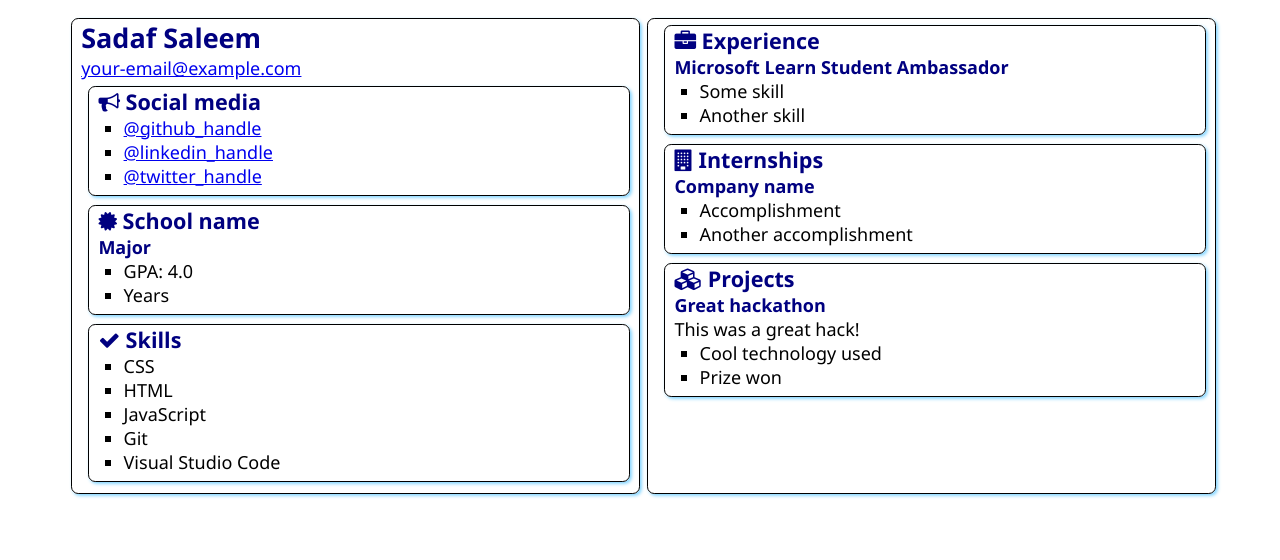
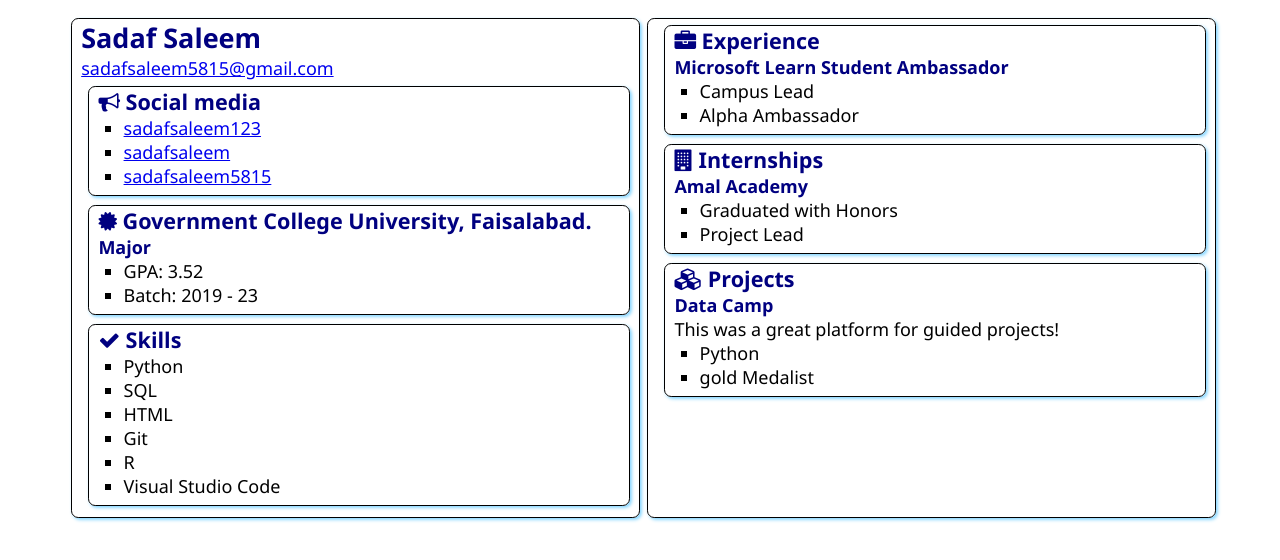
Before and after one commit to sadafsaleem123/SATechnicalOnboarding, a plain HTML site: page src/index.html in a window 1280 px wide. Drawn offline with Linux system fonts and the light colour scheme.

Commit message:
Update index with links

```diff
--- a/src/index.html
+++ b/src/index.html
@@ -13,7 +13,7 @@
     <main>
         <article class="box">
             <h1>Sadaf Saleem</h1>
-            <div><a href="mailto:your.email@example.com">your-email@example.com</a></div>
+            <div><a href="mailto:sadafsaleem5815@gmail.com">sadafsaleem5815@gmail.com</a></div>
 
             <section class="box">
                 <h2>
@@ -21,9 +21,9 @@
                     Social media
                 </h2>
                 <ul>
-                    <li><a href="https://github.com/<handle>">@github_handle</a></li>
-                    <li><a href="https://linkedin.com/in/<handle>">@linkedin_handle</a></li>
-                    <li><a href="https://twitter.com/<handle>">@twitter_handle</a></li>
+                    <li><a href="https://github.com/sadafsaleem123">sadafsaleem123</a></li>
+                    <li><a href="https://linkedin.com/in/sadafsaleem">sadafsaleem</a></li>
+                    <li><a href="https://twitter.com/sadafsaleem5815">sadafsaleem5815</a></li>
                 </ul>
             </section>
 
@@ -31,12 +31,12 @@
                 <div class="education">
                     <h2>
                         <i class="fa fa-certificate" aria-hidden="true"></i>
-                        School name
+                        Government College University, Faisalabad.
                     </h2>
                     <h3>Major</h3>
                     <ul>
-                        <li>GPA: 4.0</li>
-                        <li>Years</li>
+                        <li>GPA: 3.52 </li>
+                        <li>Batch: 2019 - 23</li>
                     </ul>
                 </div>
             </section>
@@ -47,10 +47,11 @@
                     Skills
                 </h2>
                 <ul>
-                    <li>CSS</li>
+                    <li>Python</li>
+                    <li>SQL</li>
                     <li>HTML</li>
-                    <li>JavaScript</li>
                     <li>Git</li>
+                    <li>R</li>
                     <li>Visual Studio Code</li>
                 </ul>
             </section>
@@ -63,8 +64,8 @@
                 </h2>
                 <h3>Microsoft Learn Student Ambassador</h3>
                 <ul>
-                    <li>Some skill</li>
-                    <li>Another skill</li>
+                    <li>Campus Lead</li>
+                    <li>Alpha Ambassador</li>
                 </ul>
             </section>
             <section class="box">
@@ -73,10 +74,10 @@
                     Internships
                 </h2>
 
-                <h3>Company name</h3>
+                <h3>Amal Academy</h3>
                 <ul>
-                    <li>Accomplishment</li>
-                    <li>Another accomplishment</li>
+                    <li>Graduated with Honors</li>
+                    <li>Project Lead</li>
                 </ul>
             </section>
             <section class="box">
@@ -85,11 +86,11 @@
                     Projects
                 </h2>
 
-                <h3>Great hackathon</h3>
-                <div>This was a great hack!</div>
+                <h3>Data Camp</h3>
+                <div>This was a great platform for guided projects!</div>
                 <ul>
-                    <li>Cool technology used</li>
-                    <li>Prize won</li>
+                    <li>Python</li>
+                    <li>gold Medalist</li>
                 </ul>
             </section>
         </article>
```
